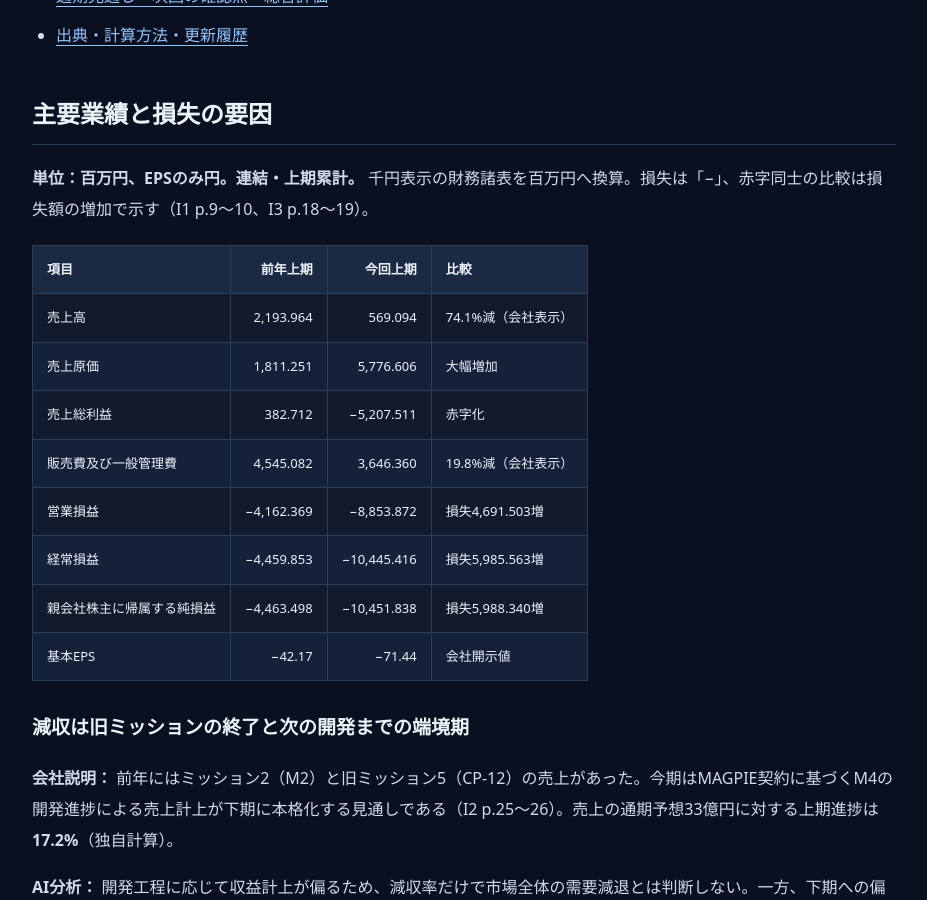
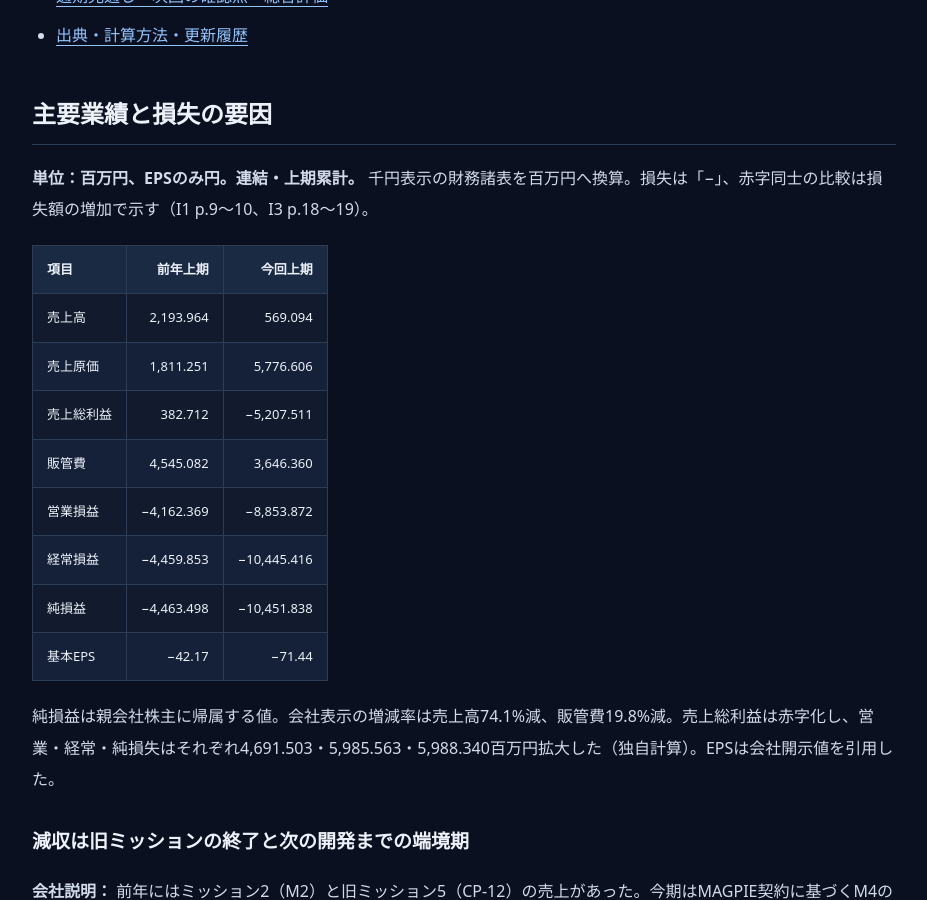
Before and after one commit to nick-shu3/investment-tankyu, a Jekyll site: the page built from _articles/ispace-fy2026-q2.md, in a window 1280 px wide and 900 px high, scrolled down 1583 px. Shown: the whole window, without its empty margins (176-1103 px from the left). Built offline with Jekyll 4.4.1, drawn with Linux system fonts in a browser that asks for light colours.

Commit message:
Keep ispace financial comparison readable on mobile

```diff
--- a/_articles/ispace-fy2026-q2.md
+++ b/_articles/ispace-fy2026-q2.md
@@ -42,16 +42,18 @@ conclusions:
 
 **単位：百万円、EPSのみ円。連結・上期累計。** 千円表示の財務諸表を百万円へ換算。損失は「−」、赤字同士の比較は損失額の増加で示す（I1 p.9〜10、I3 p.18〜19）。
 
-| 項目 | 前年上期 | 今回上期 | 比較 |
-|:--|--:|--:|:--|
-| 売上高 | 2,193.964 | 569.094 | 74.1%減（会社表示） |
-| 売上原価 | 1,811.251 | 5,776.606 | 大幅増加 |
-| 売上総利益 | 382.712 | −5,207.511 | 赤字化 |
-| 販売費及び一般管理費 | 4,545.082 | 3,646.360 | 19.8%減（会社表示） |
-| 営業損益 | −4,162.369 | −8,853.872 | 損失4,691.503増 |
-| 経常損益 | −4,459.853 | −10,445.416 | 損失5,985.563増 |
-| 親会社株主に帰属する純損益 | −4,463.498 | −10,451.838 | 損失5,988.340増 |
-| 基本EPS | −42.17 | −71.44 | 会社開示値 |
+| 項目 | 前年上期 | 今回上期 |
+|:--|--:|--:|
+| 売上高 | 2,193.964 | 569.094 |
+| 売上原価 | 1,811.251 | 5,776.606 |
+| 売上総利益 | 382.712 | −5,207.511 |
+| 販管費 | 4,545.082 | 3,646.360 |
+| 営業損益 | −4,162.369 | −8,853.872 |
+| 経常損益 | −4,459.853 | −10,445.416 |
+| 純損益 | −4,463.498 | −10,451.838 |
+| 基本EPS | −42.17 | −71.44 |
+
+純損益は親会社株主に帰属する値。会社表示の増減率は売上高74.1%減、販管費19.8%減。売上総利益は赤字化し、営業・経常・純損失はそれぞれ4,691.503・5,985.563・5,988.340百万円拡大した（独自計算）。EPSは会社開示値を引用した。
 
 ### 減収は旧ミッションの終了と次の開発までの端境期
 
```
